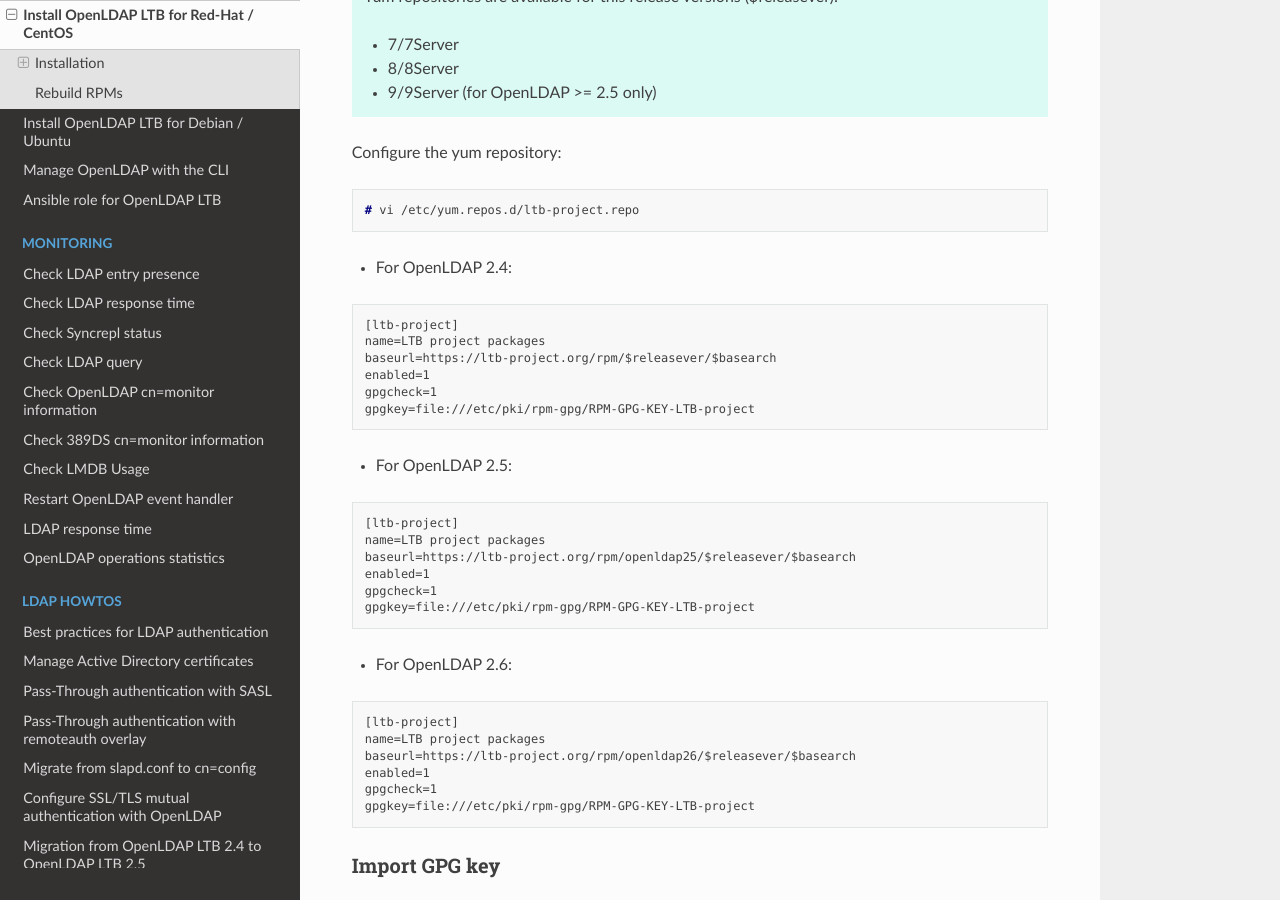
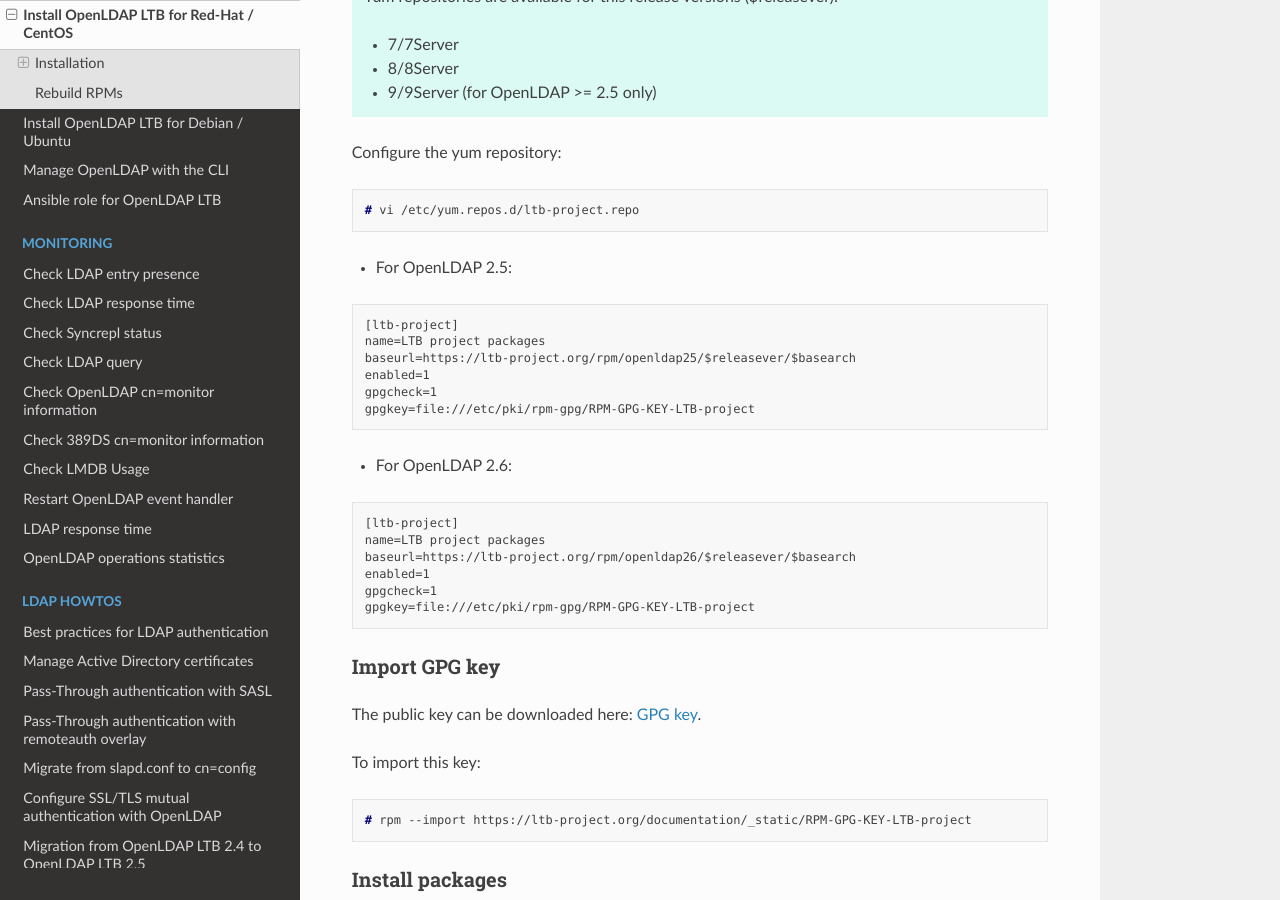
Before and after one commit to ltb-project/documentation, a Sphinx documentation site: the page built from source/openldap-rpm.rst, in a window 1280 px wide and 900 px high, scrolled down 516 px. Built offline with Sphinx 7.4.7 and the Read the Docs theme 2.0.0, drawn with Linux system fonts in a browser that asks for light colours.

Commit message:
drop openldap 2.4 support for centos

```diff
--- a/source/openldap-rpm.rst
+++ b/source/openldap-rpm.rst
@@ -32,17 +32,6 @@
 .. code-block:: console
 
     # vi /etc/yum.repos.d/ltb-project.repo
-
-* For OpenLDAP 2.4:
-
-::
-
-    [ltb-project]
-    name=LTB project packages
-    baseurl=https://ltb-project.org/rpm/$releasever/$basearch
-    enabled=1
-    gpgcheck=1
-    gpgkey=file:///etc/pki/rpm-gpg/RPM-GPG-KEY-LTB-project
 
 * For OpenLDAP 2.5:
 
```
